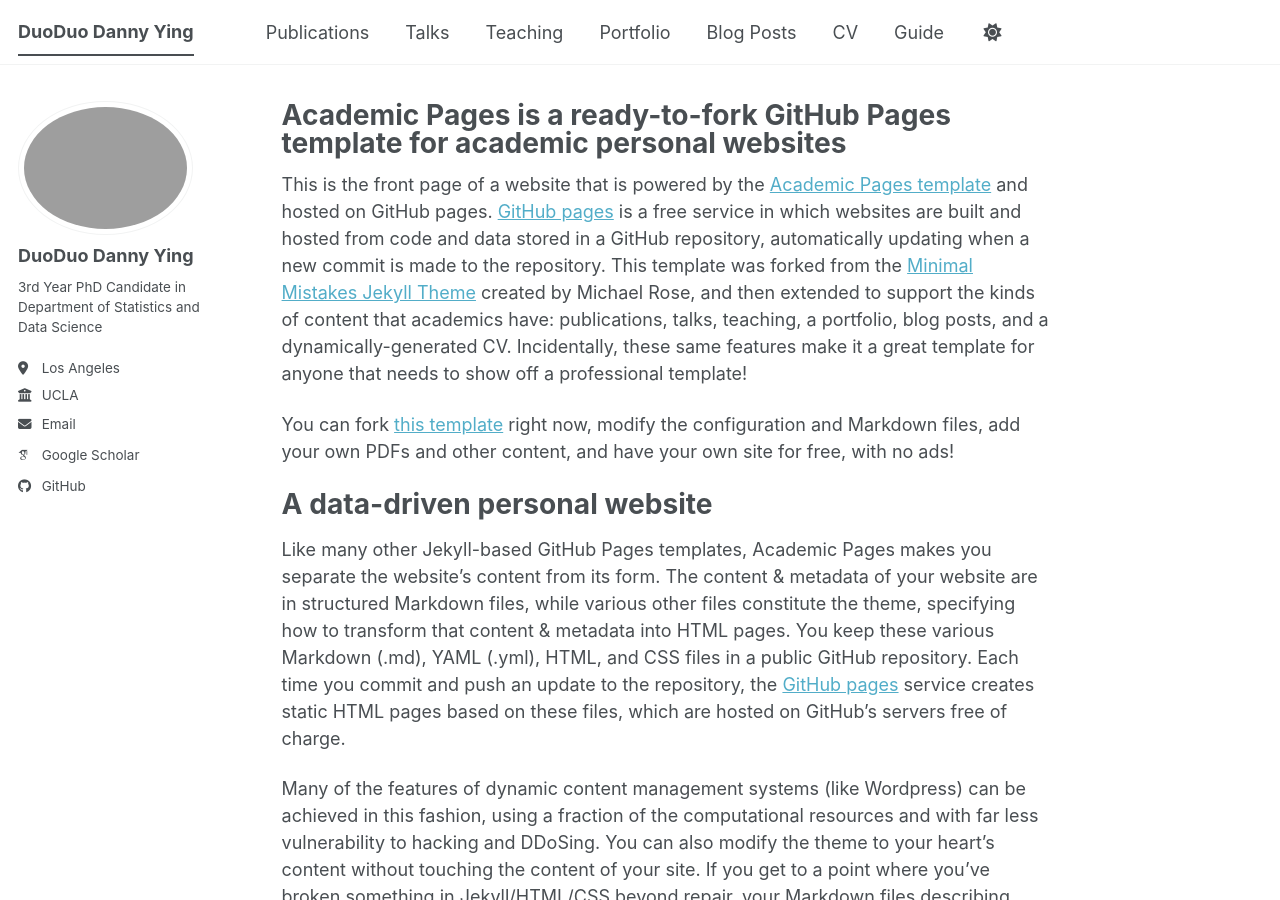
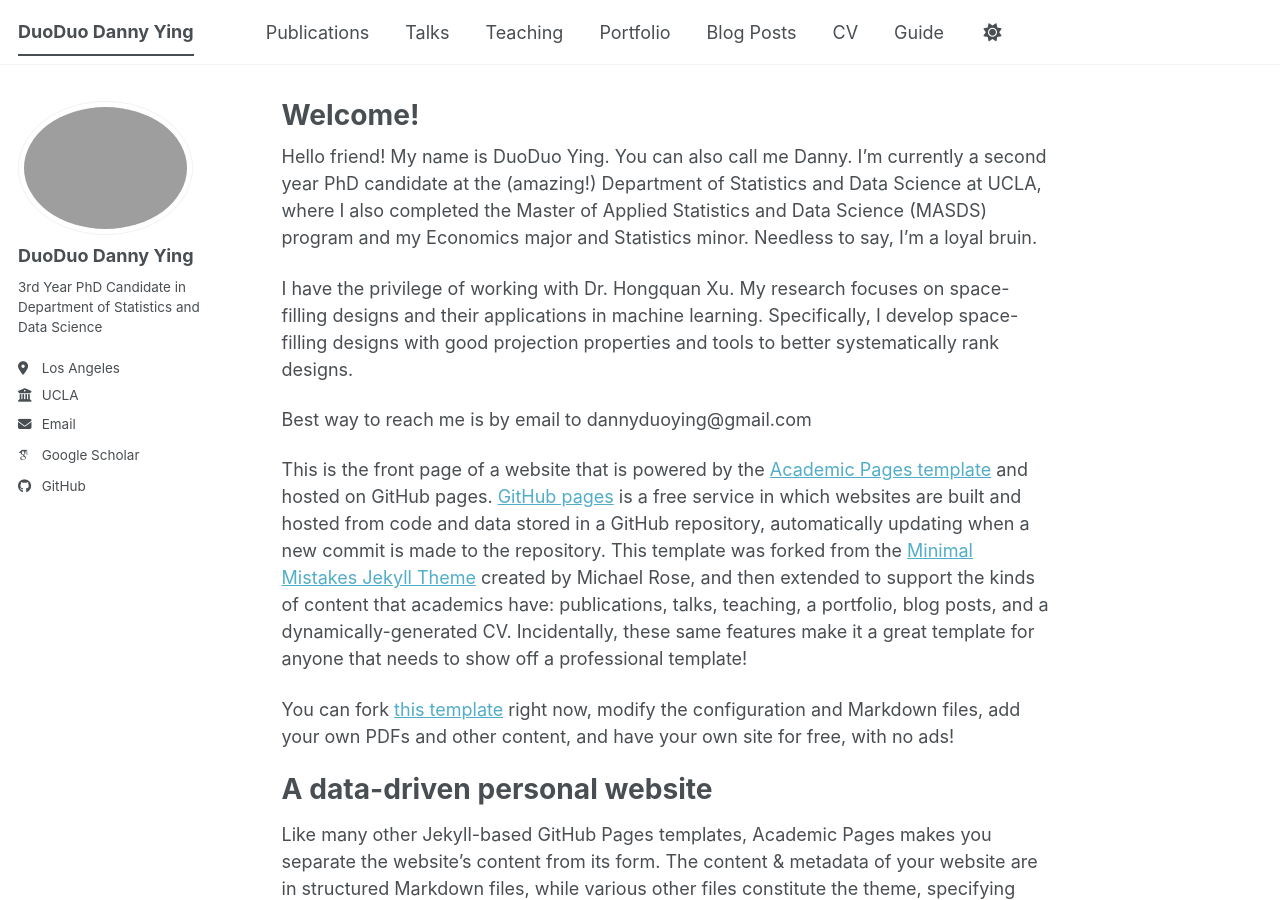
Before and after one commit to dannyduoying/dannyduoying.github.io, a Jekyll site: the page built from _pages/about.md, in a window 1280 px wide and 900 px high. Built offline with Jekyll 4.4.1, drawn with Linux system fonts in a browser that asks for light colours; some web fonts are replaced; a script bundle is joined from its source files by our own code; library files that are not in the unit come from our copies.

Commit message:
Update about.md

```diff
--- a/_pages/about.md
+++ b/_pages/about.md
@@ -1,11 +1,19 @@
 ---
 permalink: /
-title: "Academic Pages is a ready-to-fork GitHub Pages template for academic personal websites"
+title: "Welcome!"
 author_profile: true
 redirect_from:
   - /about/
   - /about.html
 ---
+
+Hello friend! My name is DuoDuo Ying. You can also call me Danny. I'm currently a second year PhD candidate at the (amazing!) Department of Statistics and Data Science at UCLA, where I also completed the Master of Applied Statistics and Data Science (MASDS) program and my Economics major and Statistics minor. Needless to say, I'm a loyal bruin.
+
+I have the privilege of working with Dr. Hongquan Xu. My research focuses on space-filling designs and their applications in machine learning. Specifically, I develop space-filling designs with good projection properties and tools to better systematically rank designs.
+
+Best way to reach me is by email to dannyduoying@gmail.com
+
+
 
 This is the front page of a website that is powered by the [Academic Pages template](https://github.com/academicpages/academicpages.github.io) and hosted on GitHub pages. [GitHub pages](https://pages.github.com) is a free service in which websites are built and hosted from code and data stored in a GitHub repository, automatically updating when a new commit is made to the repository. This template was forked from the [Minimal Mistakes Jekyll Theme](https://mmistakes.github.io/minimal-mistakes/) created by Michael Rose, and then extended to support the kinds of content that academics have: publications, talks, teaching, a portfolio, blog posts, and a dynamically-generated CV. Incidentally, these same features make it a great template for anyone that needs to show off a professional template!
 
```
